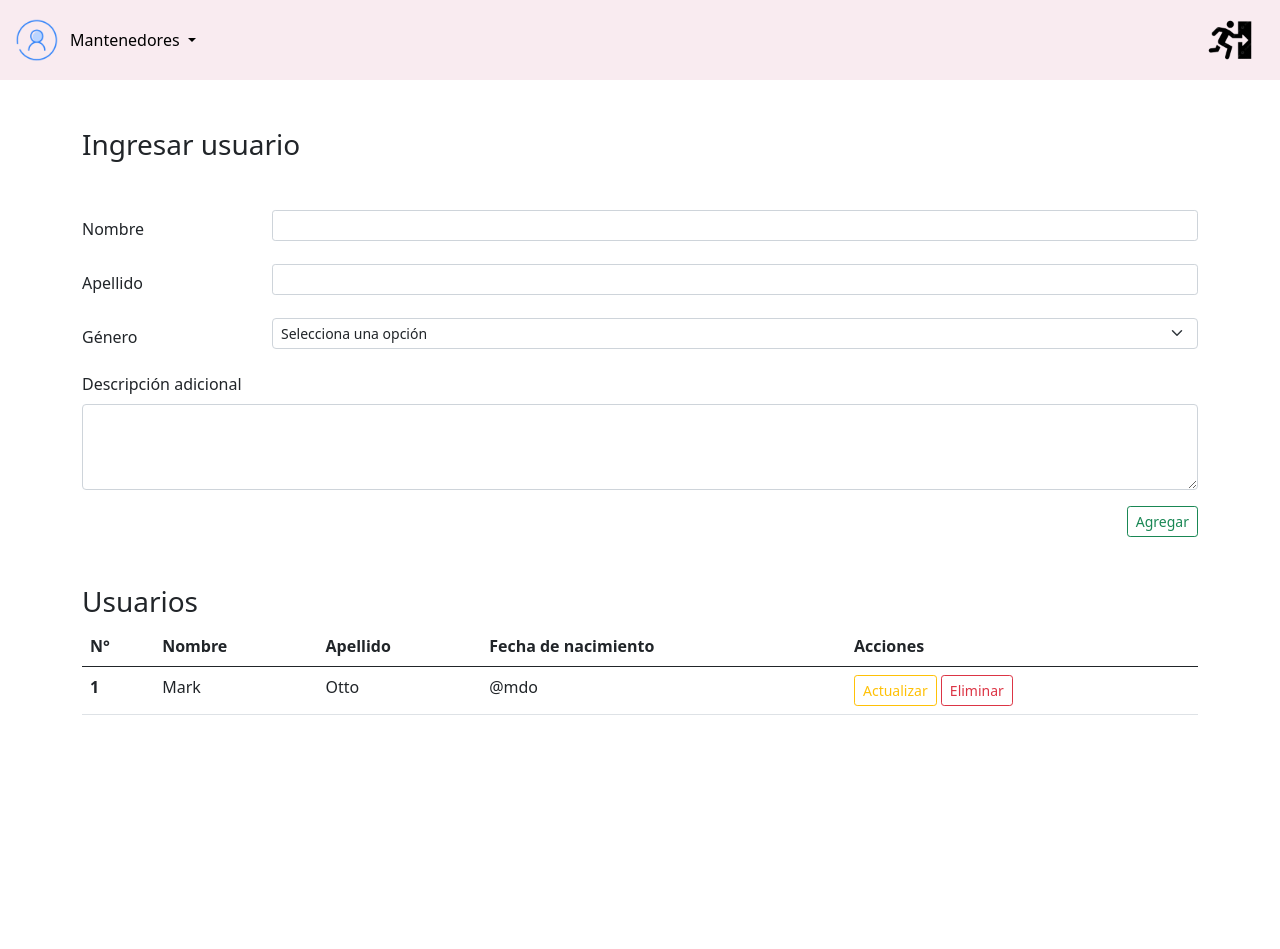
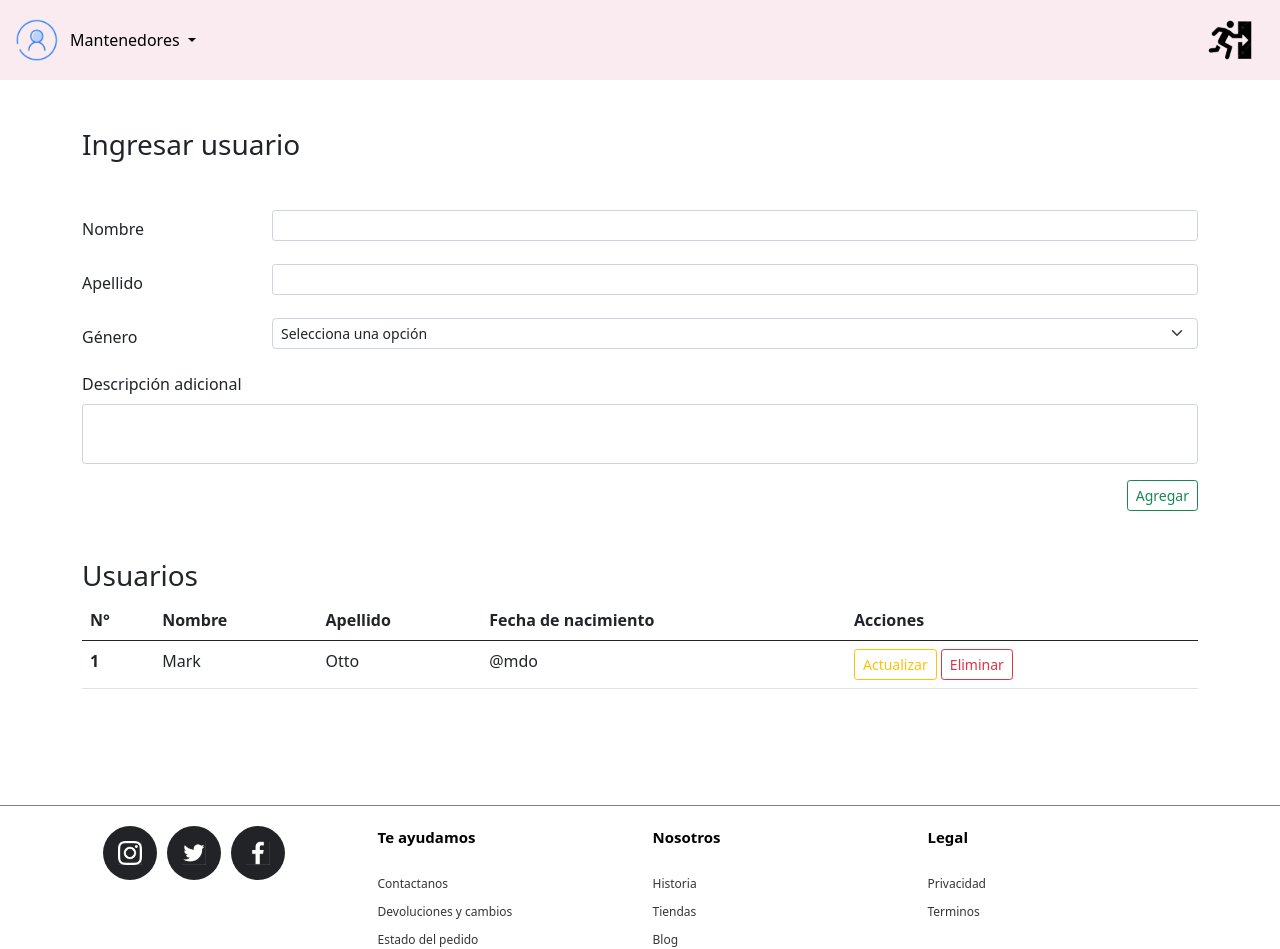
Before and after one commit to ConnaP/Proyecto-CRUD, a plain HTML site: page index.html in a window 1280 px wide. Before the commit the page ends 800 px from the top, so only its background shows below. Drawn offline with nearby package versions, Linux system fonts and the light colour scheme.

Commit message:
Se agrega footer

```diff
--- /dev/null
+++ b/assets/styles/footerStyles.css
@@ -0,0 +1,69 @@
+.footer {
+  border-top: 1px solid gray;
+  display: flex;
+  flex-direction: row;
+  flex-wrap: wrap;
+  gap: 115px;
+  justify-content: center;
+  margin-top: 100px;
+}
+
+footer .comun {
+  display: flex;
+  flex-direction: column;
+  gap: 10px;
+  justify-content: flex-start;
+  margin-bottom: 50px;
+  margin-top: 50px;
+  width: 250px;
+}
+
+footer .icon-redes-sociales {
+  flex-direction: row;
+}
+
+.circulo2 {
+  align-items: center;
+  background-color: #222326;
+  border-radius: 50%;
+  display: inline-flex;
+  height: 54px;
+  justify-content: center;
+  margin-top: 20px;
+  overflow: hidden;
+  width: 54px;
+}
+
+.img-redessociales {
+  background-color: white;
+  cursor: pointer;
+  height: 24px;
+  width: 24px;
+}
+
+.letras-negras {
+  color: rgb(0, 0, 0);
+  font-size: 15px;
+  font-weight: bold;
+  margin-top: 20px;
+}
+
+.comun a {
+  color: rgb(54, 53, 53);
+  font-size: 12px;
+  text-decoration: none;
+}
+
+.comun a:hover {
+  color: rgb(55, 191, 215);
+}
+
+@media only screen and (max-width: 1344px) {
+  .footer {
+    gap: 25px;
+  }
+
+  footer .comun {
+    margin: 0;
+  }
+}
--- a/assets/styles/styles.css
+++ b/assets/styles/styles.css
@@ -12,6 +12,10 @@
   background-color: rgb(249, 235, 240);
 }
 
+.texttarea {
+  height: 60px;
+}
+
 #color-letra-d {
   color: #000000;
 }
--- a/index.html
+++ b/index.html
@@ -6,6 +6,7 @@
     <meta name="viewport" content="width=device-width, initial-scale=1.0" />
     <title>Document</title>
     <link rel="stylesheet" href="./assets/styles/styles.css" />
+    <link rel="stylesheet" href="./assets/styles/footerStyles.css" />
     <link
       href="https://cdn.jsdelivr.net/npm/bootstrap@5.0.2/dist/css/bootstrap.min.css"
       rel="stylesheet"
@@ -112,11 +113,11 @@
             <label for="exampleFormControlTextarea1" class="form-label"
               >Descripción adicional</label
             >
-            <textarea
-              class="form-control"
-              id="exampleFormControlTextarea1"
-              rows="3"
-            ></textarea>
+            <input
+              type="text"
+              class="form-control form-control-sm texttarea"
+              id="description"
+            />
           </div>
 
           <div class="boton-agregar">
@@ -158,5 +159,50 @@
         </tbody>
       </table>
     </section>
+
+    <footer class="footer">
+      <div class="comun icon-redes-sociales">
+        <div class="circulo2">
+          <img
+            class="img-redessociales"
+            src="./assets/images/icon-instagram.png"
+            alt=""
+          />
+        </div>
+
+        <div class="circulo2">
+          <img
+            class="img-redessociales"
+            src="./assets/images/icon-twiter.png"
+            alt=""
+          />
+        </div>
+
+        <div class="circulo2">
+          <img
+            class="img-redessociales"
+            src="./assets/images/icon-facebook.png"
+            alt=""
+          />
+        </div>
+      </div>
+      <div class="comun">
+        <p class="letras-negras">Te ayudamos</p>
+        <a href="#">Contactanos</a>
+        <a href="#">Devoluciones y cambios</a>
+        <a href="#">Estado del pedido</a>
+      </div>
+      <div class="comun">
+        <p class="letras-negras">Nosotros</p>
+        <a href="#">Historia</a>
+        <a href="#">Tiendas</a>
+        <a href="#">Blog</a>
+      </div>
+      <div class="comun">
+        <p class="letras-negras">Legal</p>
+        <a href="#">Privacidad</a>
+        <a href="#">Terminos</a>
+      </div>
+    </footer>
   </body>
 </html>
```
Also changed, not shown: assets/images/icon-facebook.png (added), assets/images/icon-instagram.png (added), assets/images/icon-twiter.png (added).
